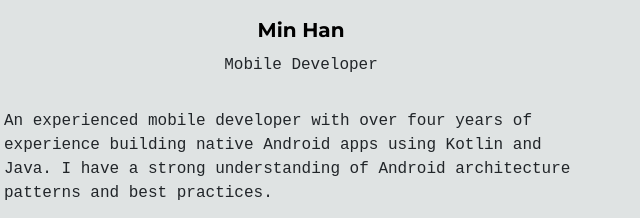
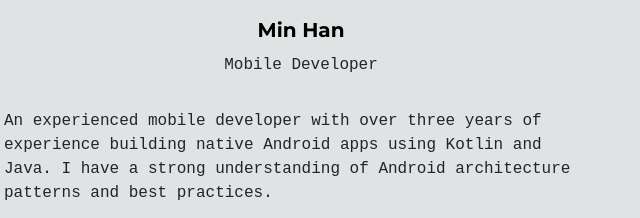
Before and after one commit to minhan14/minhan14.github.io, a plain HTML site: page index.html in a window 1280 px wide. Shown: the part 2155-2373 px from the top of the page, 339-979 px from the left. Drawn offline with Linux system fonts and the light colour scheme; animation ran at ten frames a second; files whose address does not match are found by name; a web font is replaced by a local one.

Commit message:
Update index.html

```diff
--- a/index.html
+++ b/index.html
@@ -324,7 +324,7 @@
           <div class="col-lg-7">
 
 
-            <p class="gsap-reveal-hero">An experienced mobile developer with over four
+            <p class="gsap-reveal-hero">An experienced mobile developer with over three
                years of experience building native Android apps using Kotlin and Java. I have a strong
                understanding of Android architecture patterns and best practices.</p>
 
```
